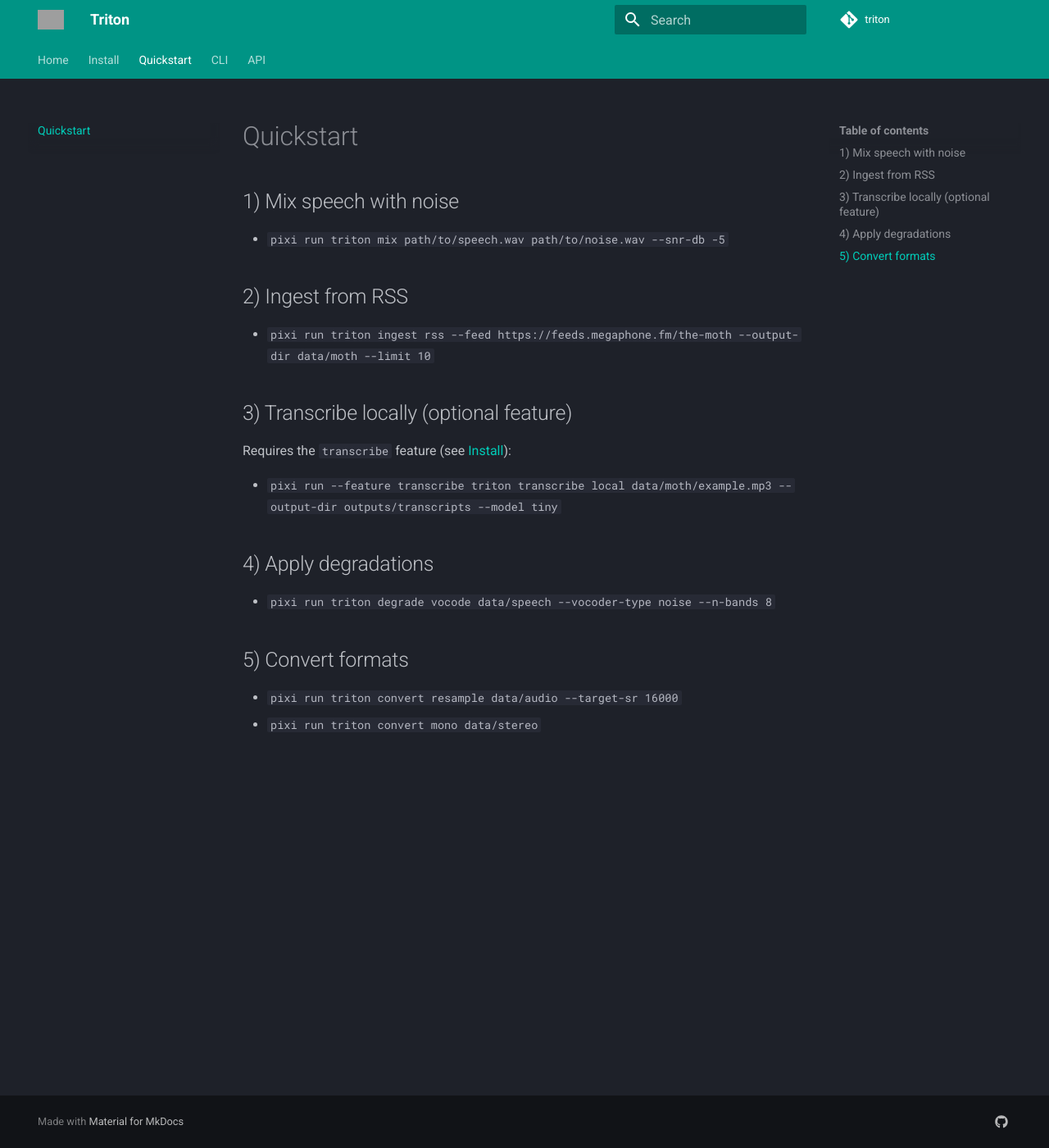
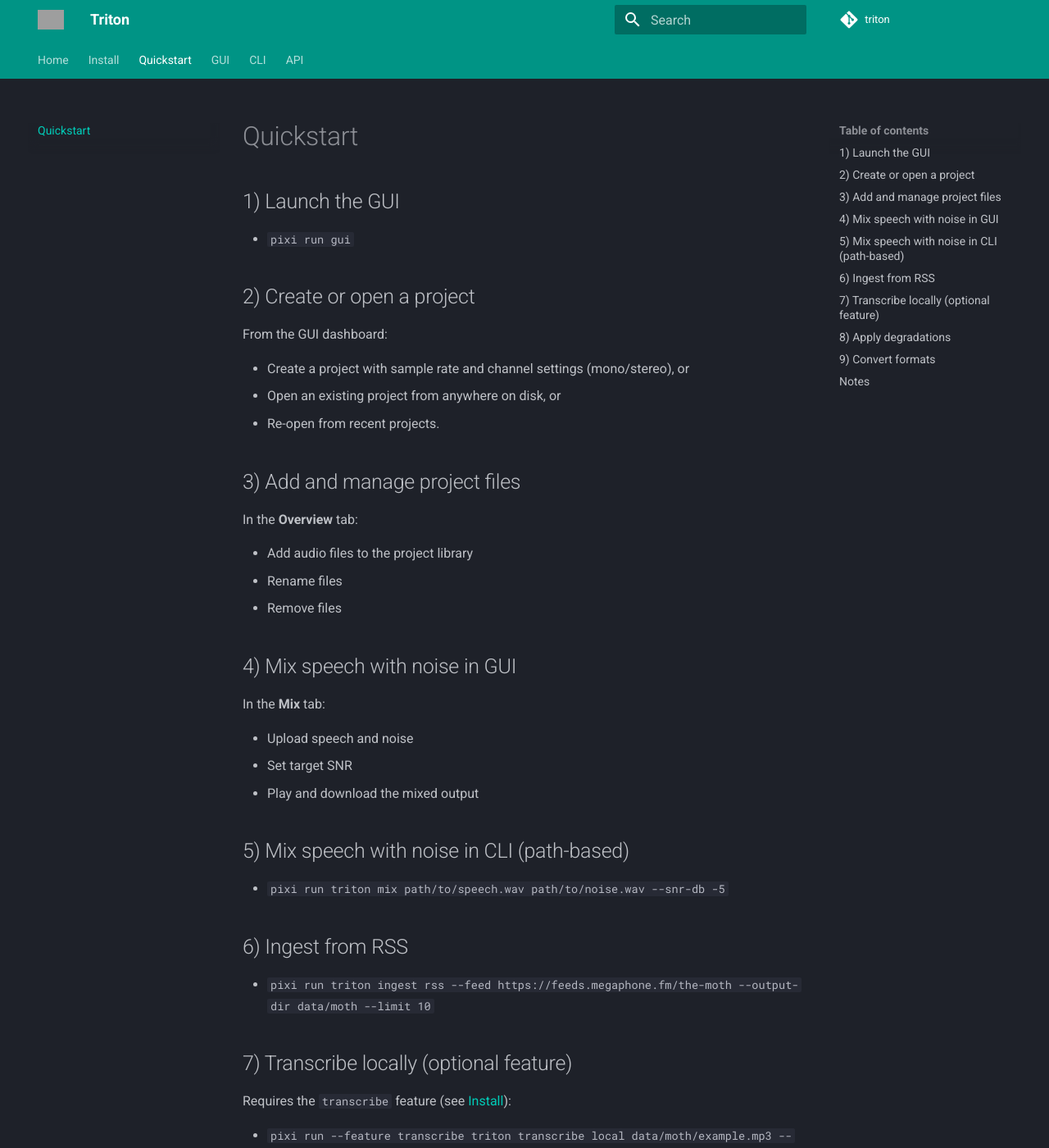
Before and after one commit to AliTafakkor/triton, an MkDocs documentation site: the page built from docs/quickstart.md, in a window 1280 px wide and 1400 px high. Shown: the whole window at 82% size. Built offline with MkDocs 1.6.1 and Material for MkDocs 9.7.7, drawn with Linux system fonts in a browser that asks for light colours; comment, search, counter and statistics services are not loaded; some of the changed text lies outside the part shown; grey boxes are pictures that could not be loaded.

Commit message:
docs: align docs with project-first GUI workflow

```diff
--- a/docs/quickstart.md
+++ b/docs/quickstart.md
@@ -1,24 +1,57 @@
 # Quickstart
 
-## 1) Mix speech with noise
+## 1) Launch the GUI
+
+- `pixi run gui`
+
+## 2) Create or open a project
+
+From the GUI dashboard:
+
+- Create a project with sample rate and channel settings (mono/stereo), or
+- Open an existing project from anywhere on disk, or
+- Re-open from recent projects.
+
+## 3) Add and manage project files
+
+In the **Overview** tab:
+
+- Add audio files to the project library
+- Rename files
+- Remove files
+
+## 4) Mix speech with noise in GUI
+
+In the **Mix** tab:
+
+- Upload speech and noise
+- Set target SNR
+- Play and download the mixed output
+
+## 5) Mix speech with noise in CLI (path-based)
 
 - `pixi run triton mix path/to/speech.wav path/to/noise.wav --snr-db -5`
 
-## 2) Ingest from RSS
+## 6) Ingest from RSS
 
 - `pixi run triton ingest rss --feed https://feeds.megaphone.fm/the-moth --output-dir data/moth --limit 10`
 
-## 3) Transcribe locally (optional feature)
+## 7) Transcribe locally (optional feature)
 
 Requires the `transcribe` feature (see [Install](install.md#optional-features)):
 
 - `pixi run --feature transcribe triton transcribe local data/moth/example.mp3 --output-dir outputs/transcripts --model tiny`
 
-## 4) Apply degradations
+## 8) Apply degradations
 
 - `pixi run triton degrade vocode data/speech --vocoder-type noise --n-bands 8`
 
-## 5) Convert formats
+## 9) Convert formats
 
 - `pixi run triton convert resample data/audio --target-sr 16000`
 - `pixi run triton convert mono data/stereo`
+
+## Notes
+
+- Project lifecycle and storage logic now live in `triton.core.project` so GUI and future CLI project commands can share the same implementation.
+- Current CLI commands remain path-oriented; project-first CLI commands can be layered on top of the shared core module.
--- a/mkdocs.yml
+++ b/mkdocs.yml
@@ -21,6 +21,7 @@
   - Home: index.md
   - Install: install.md
   - Quickstart: quickstart.md
+  - GUI: gui.md
   - CLI:
       - mix: cli/mix.md
       - ingest: cli/ingest.md
@@ -32,6 +33,7 @@
       - core.signal: api/core.signal.md
       - core.io: api/core.io.md
       - core.conversion: api/core.conversion.md
+      - core.project: api/core.project.md
       - ingest.rss: api/ingest.rss.md
       - transcribe.whisper: api/transcribe.whisper.md
       - degrade.vocoder: api/degrade.vocoder.md
```
Also changed, not shown: docs/api/core.project.md (added, +54 -0 lines), docs/gui.md (added, +58 -0 lines), docs/index.md (+6 -4 lines), docs/install.md (+8 -0 lines).
